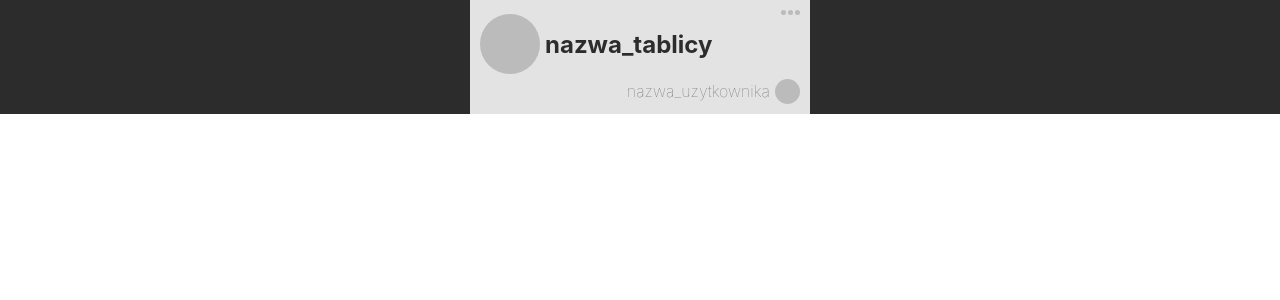
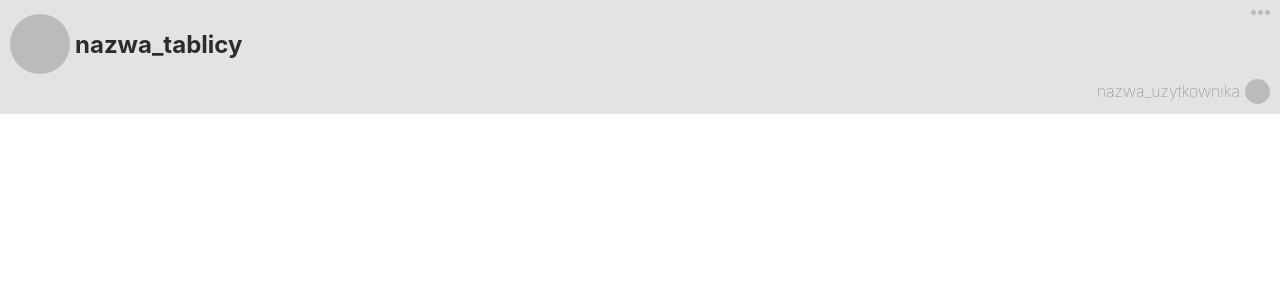
Before and after one commit to PiotrRynio/CodersCamp2021.Project-2.FullStack.React-Node, a React (Create React App) app in the folder frontend/: page / in a window 1280 px wide. Shown: the top 300 px of the page. Built offline with nearby package versions, Linux system fonts and the light colour scheme.

Commit message:
add-callback

```diff
--- a/frontend/src/Board.js
+++ b/frontend/src/Board.js
@@ -1,16 +1,22 @@
-import React from 'react';
+import React, {useEffect, useState} from 'react';
 import { Wrapper, StyledBoard, StyledHeader, HeaderFlex, StyledImage, StyledUser, StyledName, StyledAvatar} from "./Board.styled";
 import ButtonMenu from "./ButtonMenu";
 import Dropdown from './Dropdown';
 
 const Board = () => {
+  const [clickHandler, setClickHandler] = useState(false)
+
+  useEffect(() => {
+    console.log('callback')
+  }, [clickHandler])
+
   return (
     <Wrapper>
       <StyledBoard>
         <StyledHeader>
           <HeaderFlex>
             <StyledImage />
-            <h2>
+            <h2 onClick={() => setClickHandler(!clickHandler)}>
               nazwa_tablicy
             </h2>
             <ButtonMenu>
--- a/frontend/src/Board.styled.js
+++ b/frontend/src/Board.styled.js
@@ -9,7 +9,7 @@ export const Wrapper = styled.div`
 `
 
 export const StyledBoard = styled.div`
-  width: 320px;
+  width: 100%;
   padding: 10px;
   display: flex;
   flex-direction: column;
@@ -17,6 +17,7 @@ export const StyledBoard = styled.div`
   align-items: center;
   background: #e3e3e3;
   color: #2c2c2c;
+  cursor: pointer;
 `
 
 export const StyledHeader = styled.div`
```
